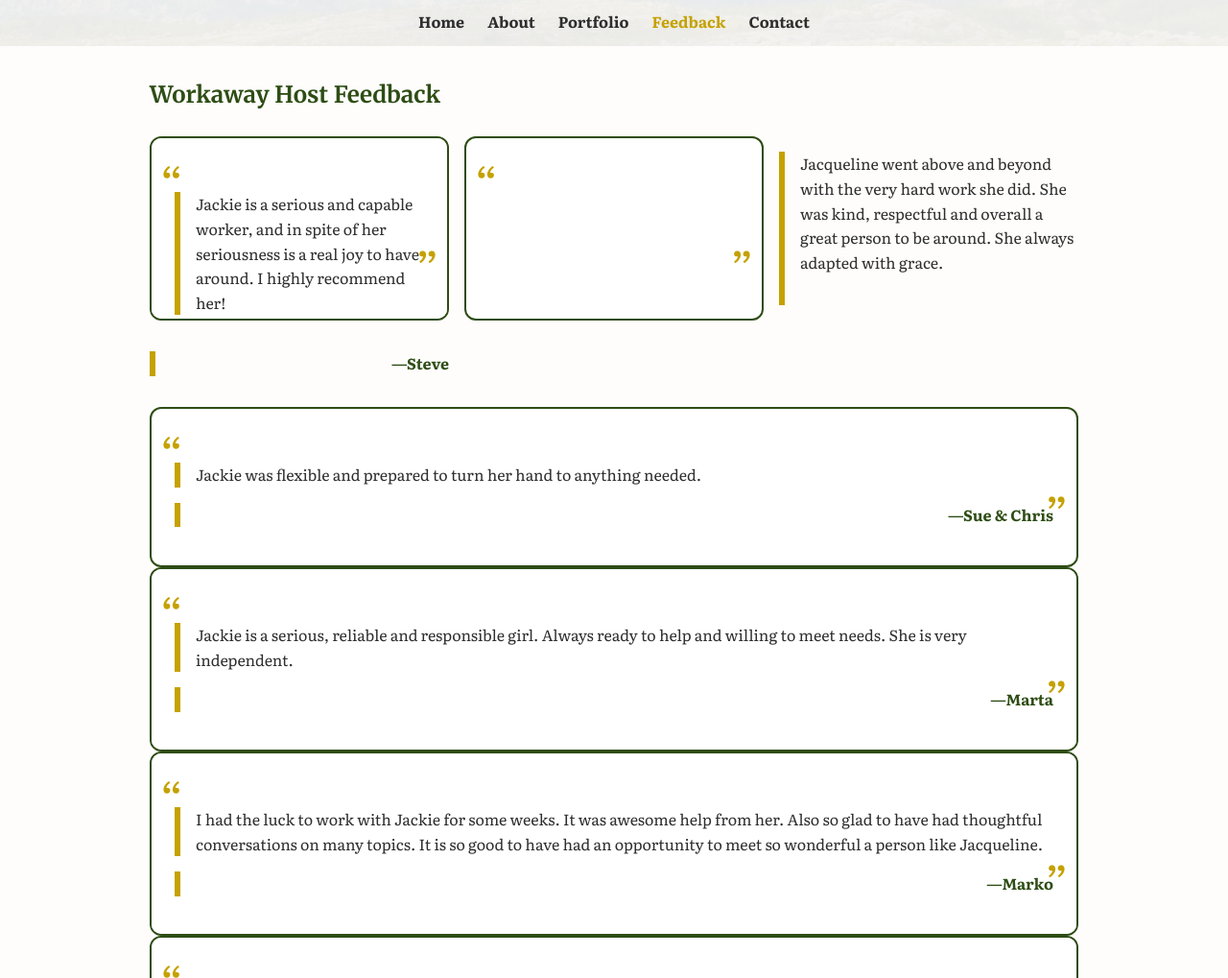
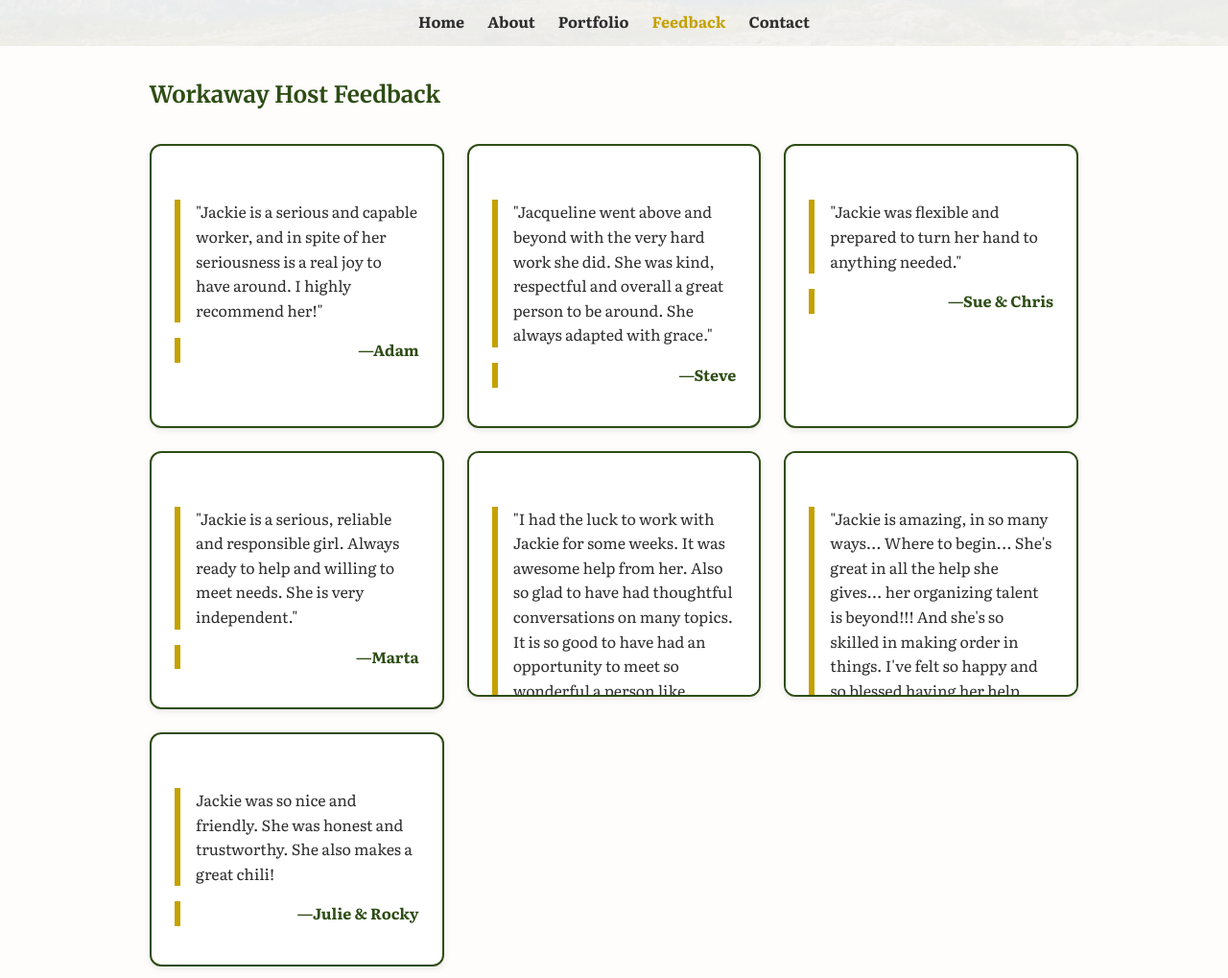
Before and after one commit to jackspiwrites/jacqueline-spiegel-site, a website: page travels.html in a window 1280 px wide. Shown: the part 252-1271 px from the top of the page at 96% size. Drawn offline with Linux system fonts and the light colour scheme.

Commit message:
css and travels

```diff
--- a/css/styles.css
+++ b/css/styles.css
@@ -434,8 +434,8 @@ footer {
 .feedback-gallery {
   display: grid;
     grid-template-columns: repeat(3, 1fr);
-  gap: 1rem;
-  padding: 1rem 0;
+  gap: 1.5rem;
+  padding: 1.5rem 0;
 }
 .feedback-gallery::-webkit-scrollbar {
   height: 8px;
@@ -445,36 +445,36 @@ footer {
   border-radius: 4px;
 }
 .review-box {
-    position: relative;
+  position: relative;
   background: #fff;
   border: 2px solid var(--accent-dark);
   border-radius: 12px;
   padding: 2.5rem 1.5rem 1.5rem;
   cursor: pointer;
-   max-height: 12rem;
+ box-shadow: 0 2px 6px rgba(0,0,0,0.1);
+  overflow: hidden;
+}
+
+.review-box.scrollable {
+  max-height: 16rem;
   overflow-y: auto;
+  scrollbar-width: thin;
+}
+
+.review-box.scrollable::-webkit-scrollbar {
+  width: 6px;
+}
+
+.review-box.scrollable::-webkit-scrollbar-thumb {
+  background: var(--accent-dark);
+  border-radius: 4px;
 }
 .review-box p,
 .review-box .review-author {
   position: relative;
   z-index: 1;
 }
-.review-box::before {
-  content: "“";
-  position: absolute;
-  top: 0.5rem; left: 0.5rem;
-  font-size: 3rem;
-  color: var(--accent);
-  z-index: 0;
-}
-.review-box::after {
-  content: "”";
-  position: absolute;
-  bottom: 1rem; right: 0.5rem;
-  font-size: 3rem;
-  color: var(--accent);
-  z-index: 0;
-}
+
 .review-author {
   text-align: right;
   font-weight: 700;
--- a/travels.html
+++ b/travels.html
@@ -30,18 +30,18 @@
         <!-- Review #1 -->
         <div class="review-box" data-index="0">
           <p>
-            Jackie is a serious and capable worker, and in spite of her
-            seriousness is a real joy to have around. I highly recommend her!
+            "Jackie is a serious and capable worker, and in spite of her
+            seriousness is a real joy to have around. I highly recommend her!"
           </p>
           <p class="review-author">—Adam</p>
         </div>
 
         <!-- Review #2 -->
-        <div class="review-box" data-index="1"></div>
-        <p>
-            Jacqueline went above and beyond with the very hard
+          <div class="review-box" data-index="1">
+          <p>
+            "Jacqueline went above and beyond with the very hard
             work she did. She was kind, respectful and overall a great
-            person to be around. She always adapted with grace.
+            person to be around. She always adapted with grace."
           </p>
           <p class="review-author">—Steve</p>
         </div>
@@ -49,8 +49,8 @@
         <!-- Review #3 -->
         <div class="review-box" data-index="2">
           <p>
-            Jackie was flexible and
-            prepared to turn her hand to anything needed.
+            "Jackie was flexible and
+            prepared to turn her hand to anything needed."
           </p>
           <p class="review-author">—Sue &amp; Chris</p>
         </div>
@@ -58,27 +58,27 @@
         <!-- Review #4 -->
          <div class="review-box" data-index="3">
           <p>
-            Jackie is a serious, reliable and responsible girl. Always ready to help
-            and willing to meet needs. She is very independent.
+            "Jackie is a serious, reliable and responsible girl. Always ready to help
+            and willing to meet needs. She is very independent."
           </p>
           <p class="review-author">—Marta</p>
         </div>
 
         <!-- Review #5 -->
-         <div class="review-box" data-index="4">
+          <div class="review-box scrollable" data-index="4">
           <p>
-            I had the luck to work with Jackie for some weeks. It was awesome
+            "I had the luck to work with Jackie for some weeks. It was awesome
             help from her. Also so glad to have had thoughtful conversations on many
             topics. It is so good to have had an opportunity to meet so wonderful
-            a person like Jacqueline.
+            a person like Jacqueline."
           </p>
           <p class="review-author">—Marko</p>
         </div>
 
         <!-- Review #6 -->
-         <div class="review-box" data-index="5">
+          <div class="review-box scrollable" data-index="5">
           <p>
-            Jackie is amazing, in so many ways... Where to begin... She's great
+            "Jackie is amazing, in so many ways... Where to begin... She's great
             in all the help she gives... her organizing talent is beyond!!! And
             she's so skilled in making order in things. I've felt so happy and
             so blessed having her help. Jackie is very likable, because she's
@@ -88,7 +88,7 @@
             afraid to tell you what they are thinking (in a kind way). Jackie has
             some really nice twists to things, meaning she sees things from many
             perspectives, I loved listening to her. It's easy to hear she studied
-            philosophy. She's really hard working whatever she does.
+            philosophy. She's really hard working whatever she does."
           </p>
           <p class="review-author">—Leyilah</p>
         </div>
```
